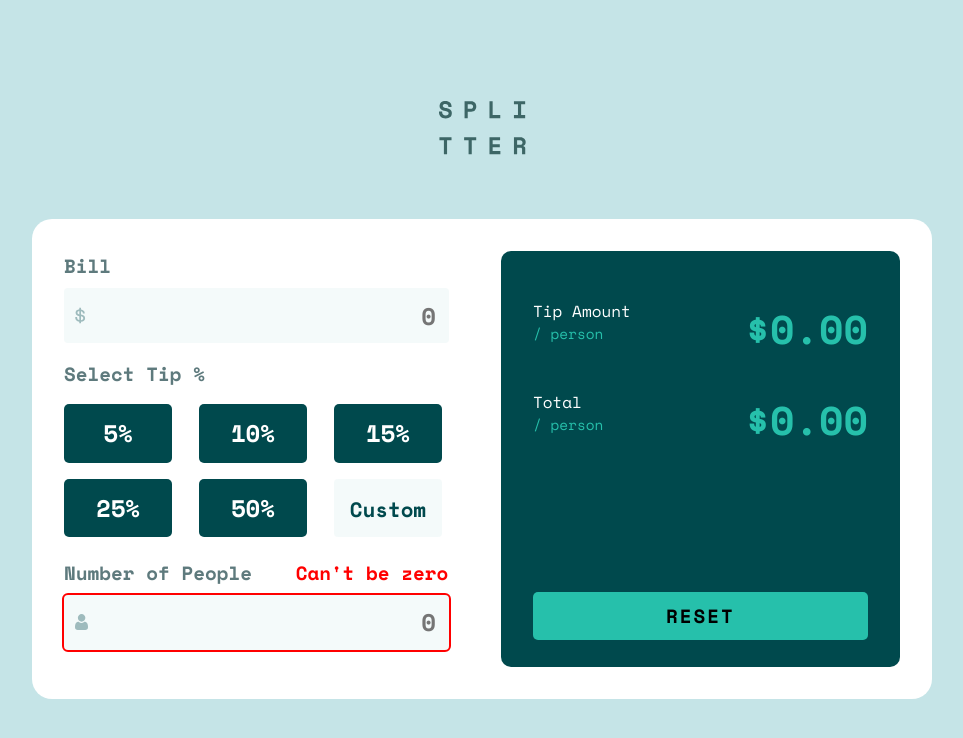
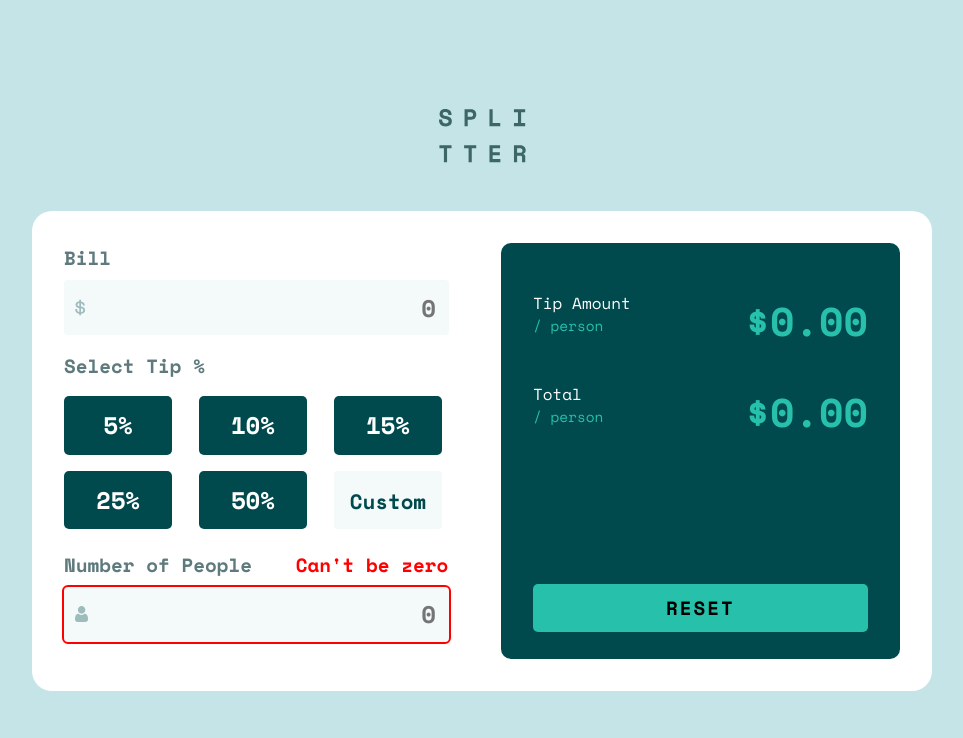
Before and after one commit to andy-devs/tip-calculator, a plain HTML site: page index.html in a window 1280 px wide. Shown: the whole page, without its empty margins (158-1121 px from the left). Drawn offline with nearby package versions, Linux system fonts and the light colour scheme.

Commit message:
logo fix

```diff
--- a/style.css
+++ b/style.css
@@ -23,7 +23,8 @@ body {
 	justify-content: center;
 }
 .logo {
-	margin-bottom: 4rem;
+	padding-bottom: 1rem;
+	margin-bottom: 2rem;
 }
 .calculator {
 	padding: 2rem;
```
